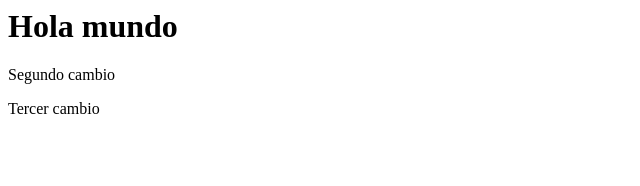
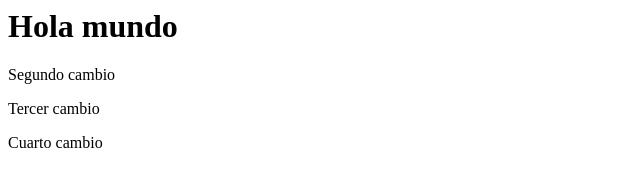
Before and after one commit to LauraVFrausto/TareaM3, a plain HTML site: page index.html in a window 1280 px wide. Shown: the whole page, without its empty margins (0-640 px from the left). Drawn offline with Linux system fonts and the light colour scheme.

Commit message:
Commit 4: Cuarto cambio en el archivo index.html

```diff
--- a/index.html
+++ b/index.html
@@ -1,3 +1,4 @@
 <h1>Hola mundo</h1>
 <p>Segundo cambio</p>
 <p>Tercer cambio</p>
+<p>Cuarto cambio</p>
```
